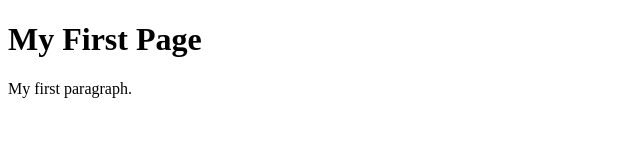
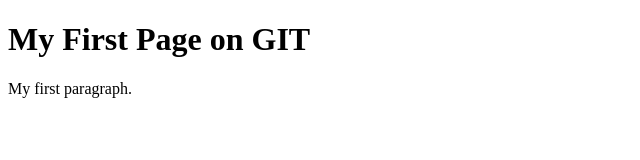
Before and after one commit to Rebamoth/git-demo, a plain HTML site: page index.html in a window 1280 px wide. Shown: the whole page, without its empty margins (0-640 px from the left). Drawn offline with Linux system fonts and the light colour scheme.

Commit message:
more changes

```diff
--- a/index.html
+++ b/index.html
@@ -2,7 +2,7 @@
 <html>
 <body>
 
-<h1>My First Page</h1>
+<h1>My First Page on GIT</h1>
 <p>My first paragraph.</p>
 
 </body>
```
Also changed, not shown: 1 other file.
